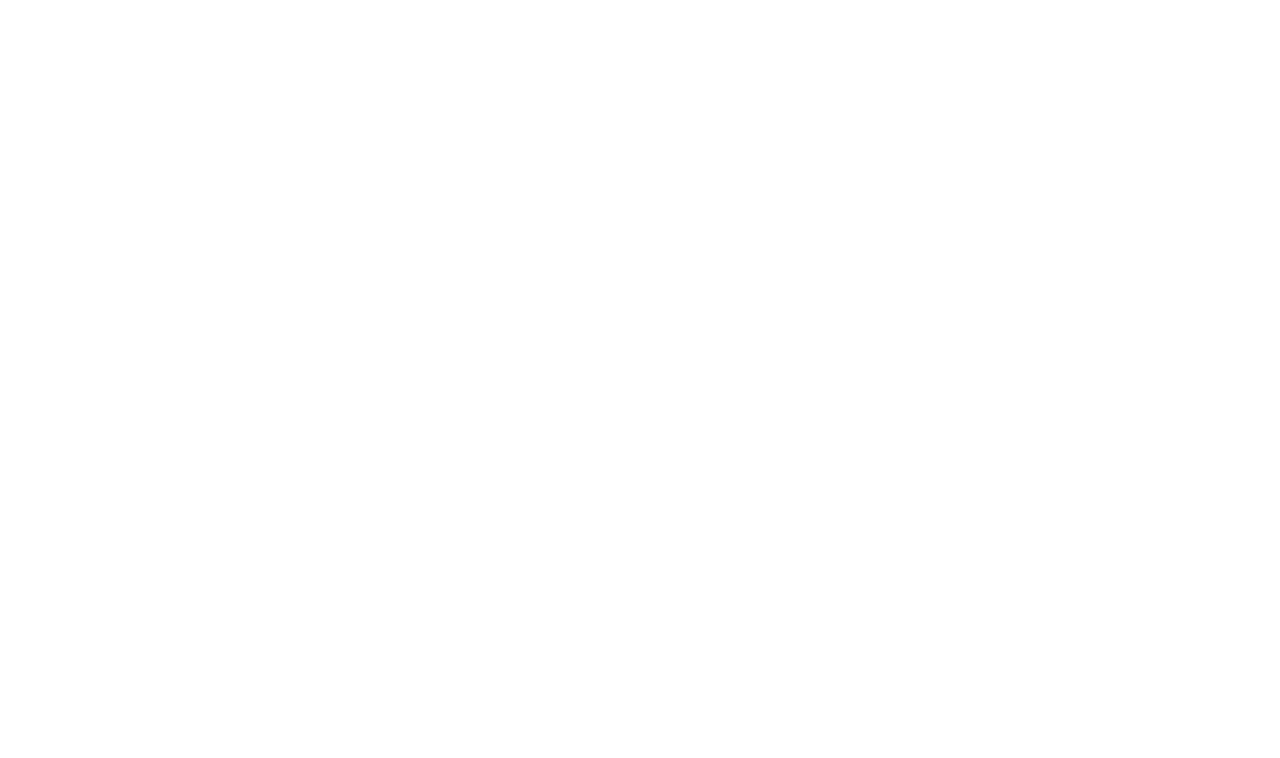
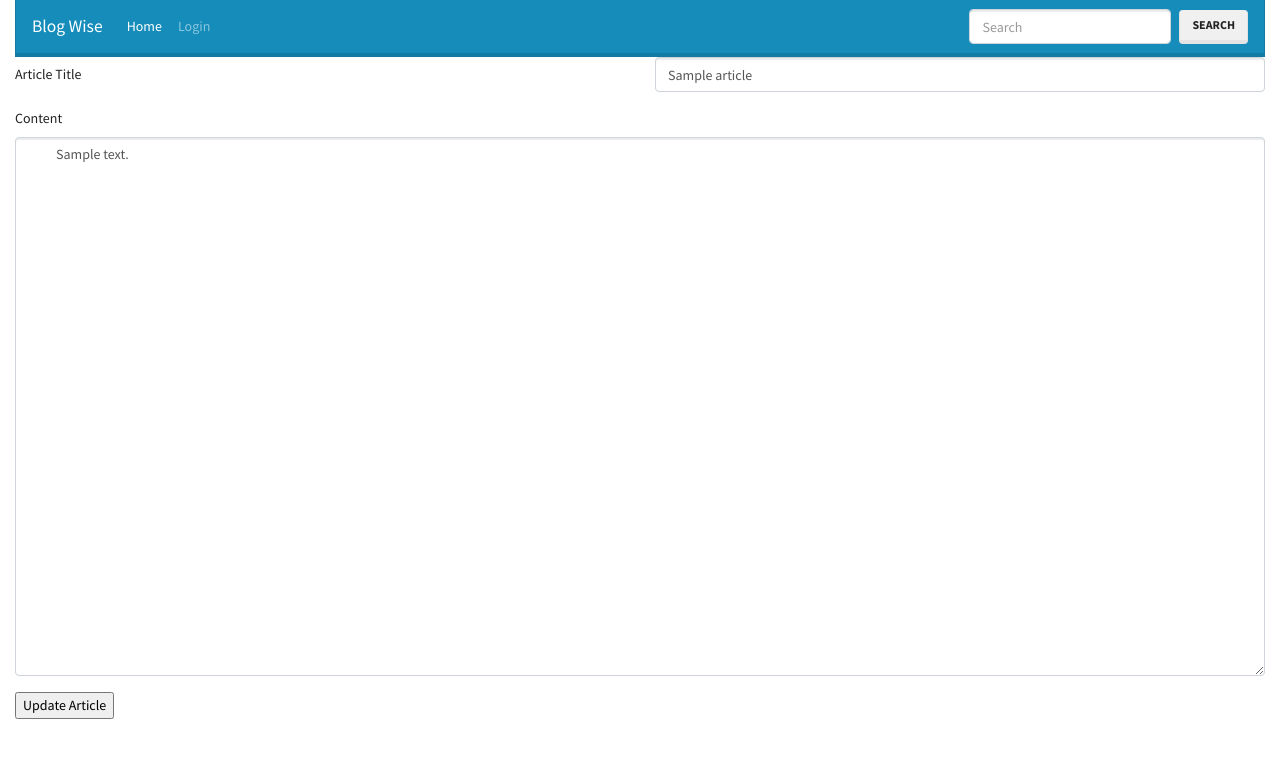
Before and after one commit to code-workshops/blogwise, a Flask app: page /articles/1/edit in a window 1280 px wide. Before the commit the part shown is empty. Shown: the top 758 px of the page. Run offline with Flask 2, Linux system fonts and the light colour scheme; tables that the repository leaves empty hold one stand-in row (values such as "Sample post"); some libraries are stand-ins or nearby versions.

Commit message:
Create article edit views, templates.

```diff
--- a/templates/_nav.html
+++ b/templates/_nav.html
@@ -12,6 +12,11 @@
       <li class="nav-item">
         <a class="nav-link" href="#">Login</a>
       </li>
+      {% if user %}
+      <li class="nav-item">
+        <a class="nav-link" href="#">New Article</a>
+      </li>
+      {% endif %}
     </ul>
     <form class="form-inline my-2 my-lg-0">
       <input class="form-control mr-sm-2" type="text" placeholder="Search">
--- a/templates/articles/detail.html
+++ b/templates/articles/detail.html
@@ -1,4 +1,6 @@
 {% extends 'base.html' %}
+
+{% block title %}Blogwise | {{ article.title }} {% endblock %}
 
 {% block content %}
 
@@ -7,4 +9,5 @@
 <div>
     {{ article.content }}
 </div>
+<a href="/articles/{{ article.id }}/edit">Edit</a>
 {% endblock %}
--- a/templates/articles/edit.html
+++ b/templates/articles/edit.html
@@ -0,0 +1,23 @@
+{% extends 'base.html' %}
+
+{% block content %}
+
+<form action="/articles/{{ article.id }}" method="post">
+    <input type="hidden" name="user_id" value="{{ session.get('author_id') }}">
+    <div class="form-group row">
+      <label for="articleTitle" class="col-md-6 col-form-label">Article Title</label>
+      <div class="col-md-6">
+          <input type="text" class="form-control" name="title" id="articleTitle" value="{{article.title}}">
+      </div>
+    </div>
+
+    <div class="form-group">
+      <label for="articleContent">Content</label>
+      <textarea name="content" class="form-control" id="articleContent" rows="25">
+          {{ article.content }}
+      </textarea>
+    </div>
+    <input type="submit" value="Update Article">
+</form>
+
+{% endblock %}
--- a/templates/base.html
+++ b/templates/base.html
@@ -1,7 +1,7 @@
 <!DOCTYPE html>
 <html>
 <head>
-	<title>Blog Wise</title>
+	<title>{% block title %}Blogwise | For You{% endblock %}</title>
 	<link rel="stylesheet" href="https://stackpath.bootstrapcdn.com/bootswatch/4.1.3/lumen/bootstrap.min.css">
 </head>
 <body>
--- a/views.py
+++ b/views.py
@@ -82,8 +82,7 @@ def article_update(article_id):
     if article.content != new_content:
         article.content = new_content
 
-    db.session.add(article)
-    db.session.commit()
+    article.save()
 
     return redirect(f'/articles/{article_id}')
 
@@ -91,7 +90,8 @@ def article_update(article_id):
 @app.route('/articles/<int:article_id>/delete')
 def article_delete(article_id):
     article = Article.query.get(article_id)
-    db.session.delete(article)
-    db.session.commit()
+    article.save()
+    # db.session.delete(article)
+    # db.session.commit()
 
     return redirect('/')
```
